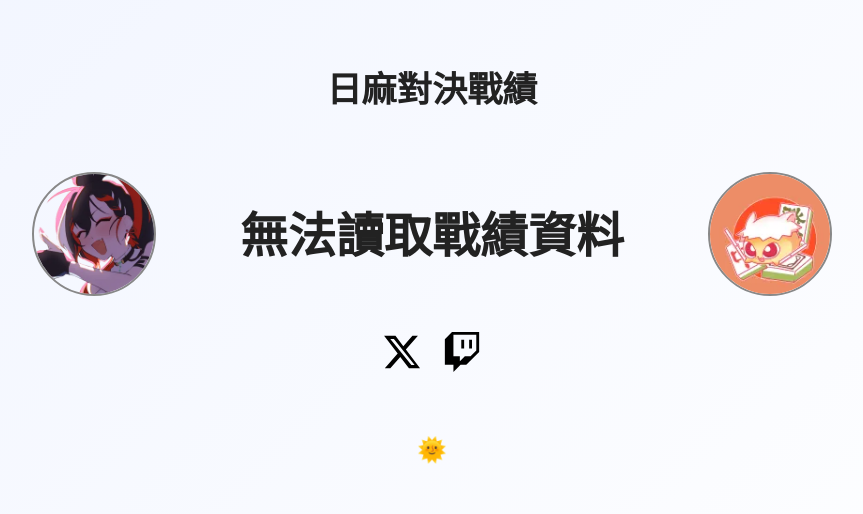
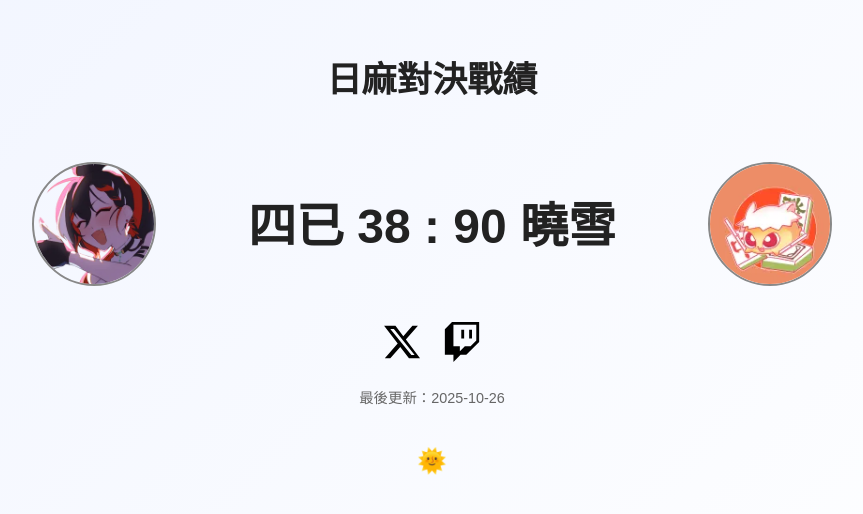
Before and after one commit to ranke96/44yomi44, a plain HTML site: page mahjong/index.html in a window 1280 px wide. Shown: the part 186-700 px from the top of the page, without its empty margins (208-1071 px from the left). Drawn offline with Linux system fonts and the light colour scheme; no server answers.

Commit message:
Update index.html

```diff
--- a/mahjong/index.html
+++ b/mahjong/index.html
@@ -215,7 +215,7 @@ body.dark-mode .social-icon {
     const randomStreamer = streamerNames[Math.floor(Math.random() * streamerNames.length)];
     const randomViewer = viewerNames[Math.floor(Math.random() * viewerNames.length)];
 
-    fetch('https://mahjong-emrkaif1o-ranke-projects.vercel.app/api/score')
+    fetch('score.json')
       .then(response => response.json())
       .then(data => {
         const scoreText = `${randomStreamer} ${data.streamer} : ${data.viewer} ${randomViewer}`;
```
